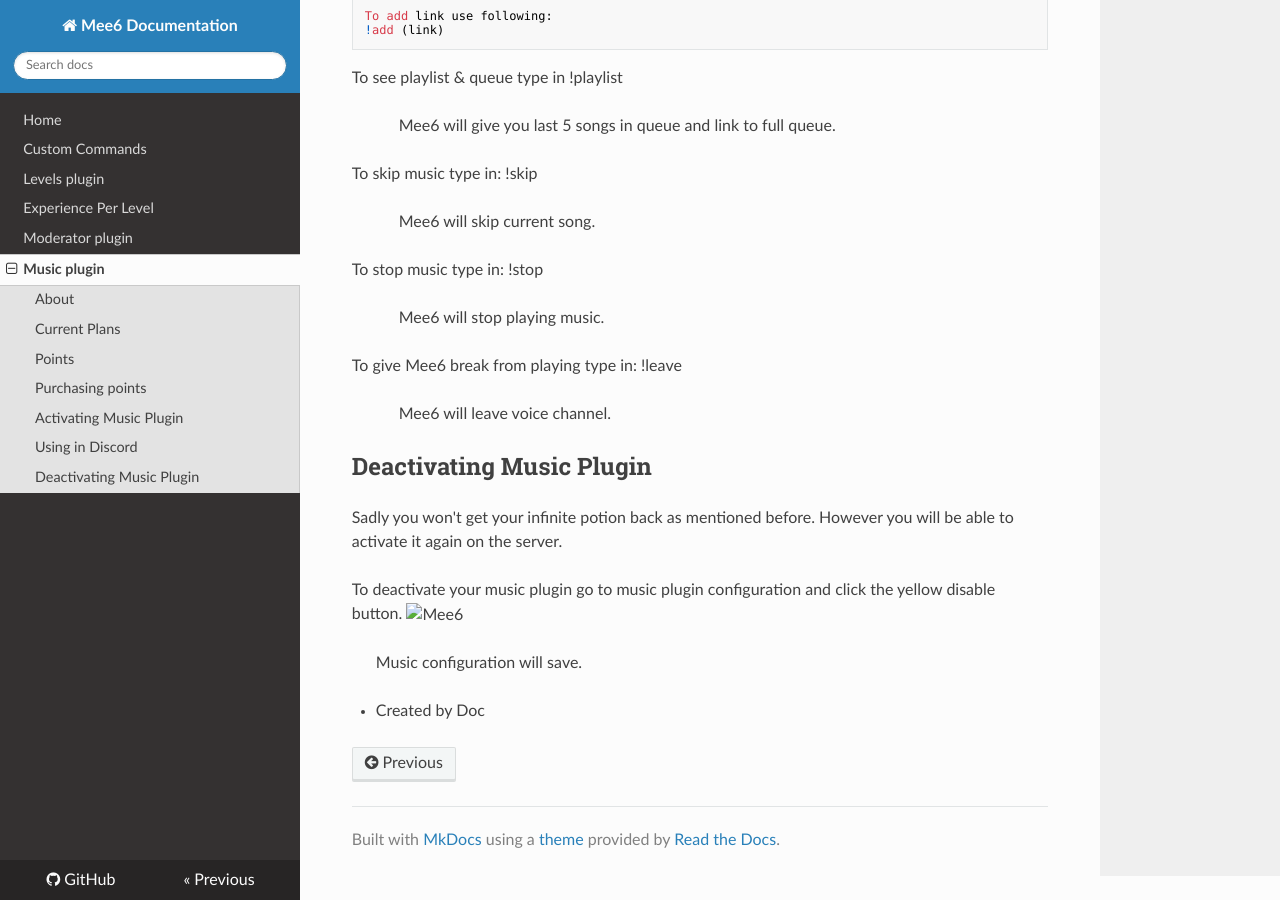
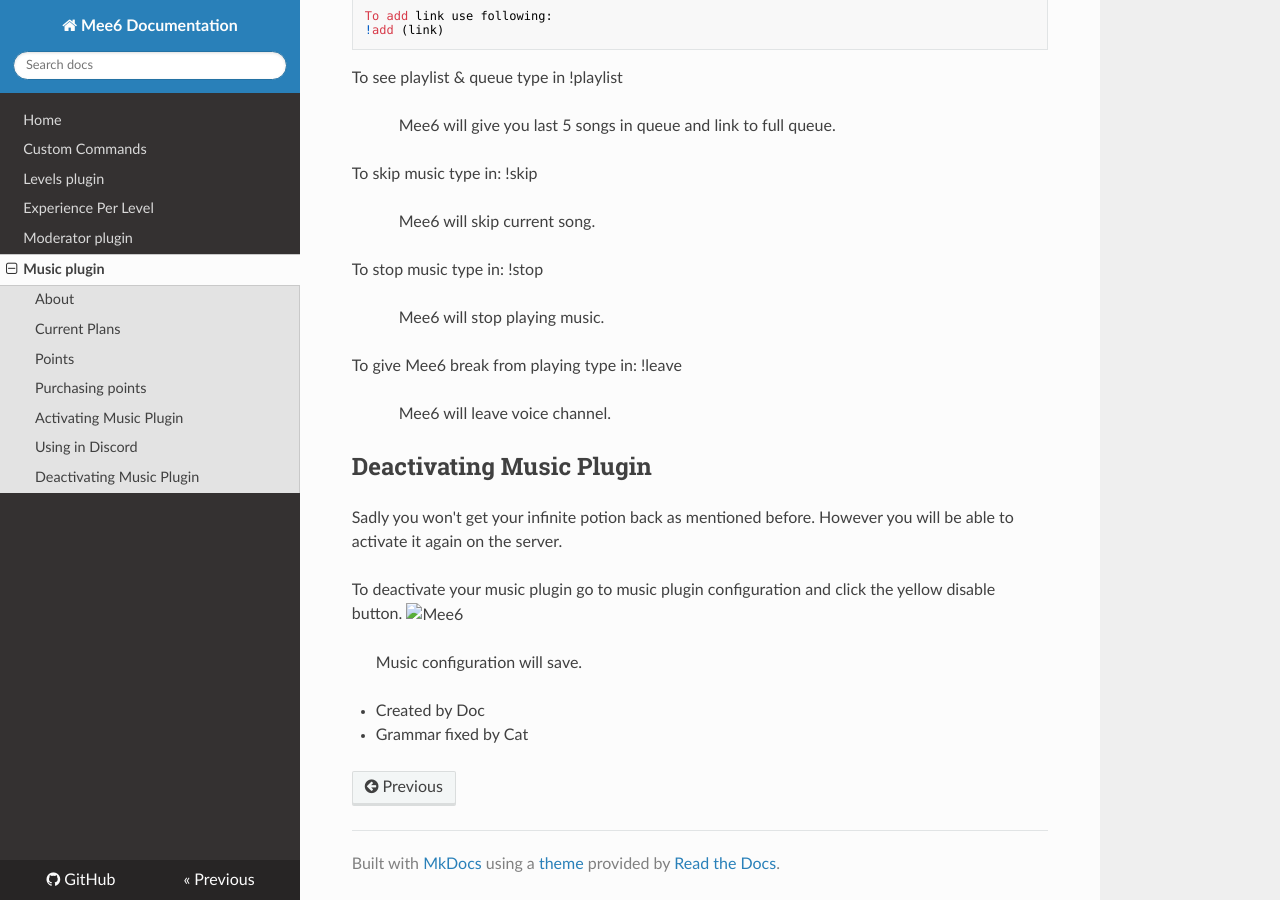
Before and after one commit to Mee6/Mee6-documentation, an MkDocs documentation site: the page built from docs/Music.md, in a window 1280 px wide and 900 px high, scrolled down 1306 px. Built offline with MkDocs 1.6.1, drawn with Linux system fonts in a browser that asks for light colours; nearby versions of some CDN libraries; old or Windows-style settings are respelled for this version of MkDocs.

Commit message:
Added Cat credit for fixing grammar

```diff
--- a/docs/Music.md
+++ b/docs/Music.md
@@ -63,3 +63,4 @@
 
 
  - Created by Doc
+ - Grammar fixed by Cat
```
